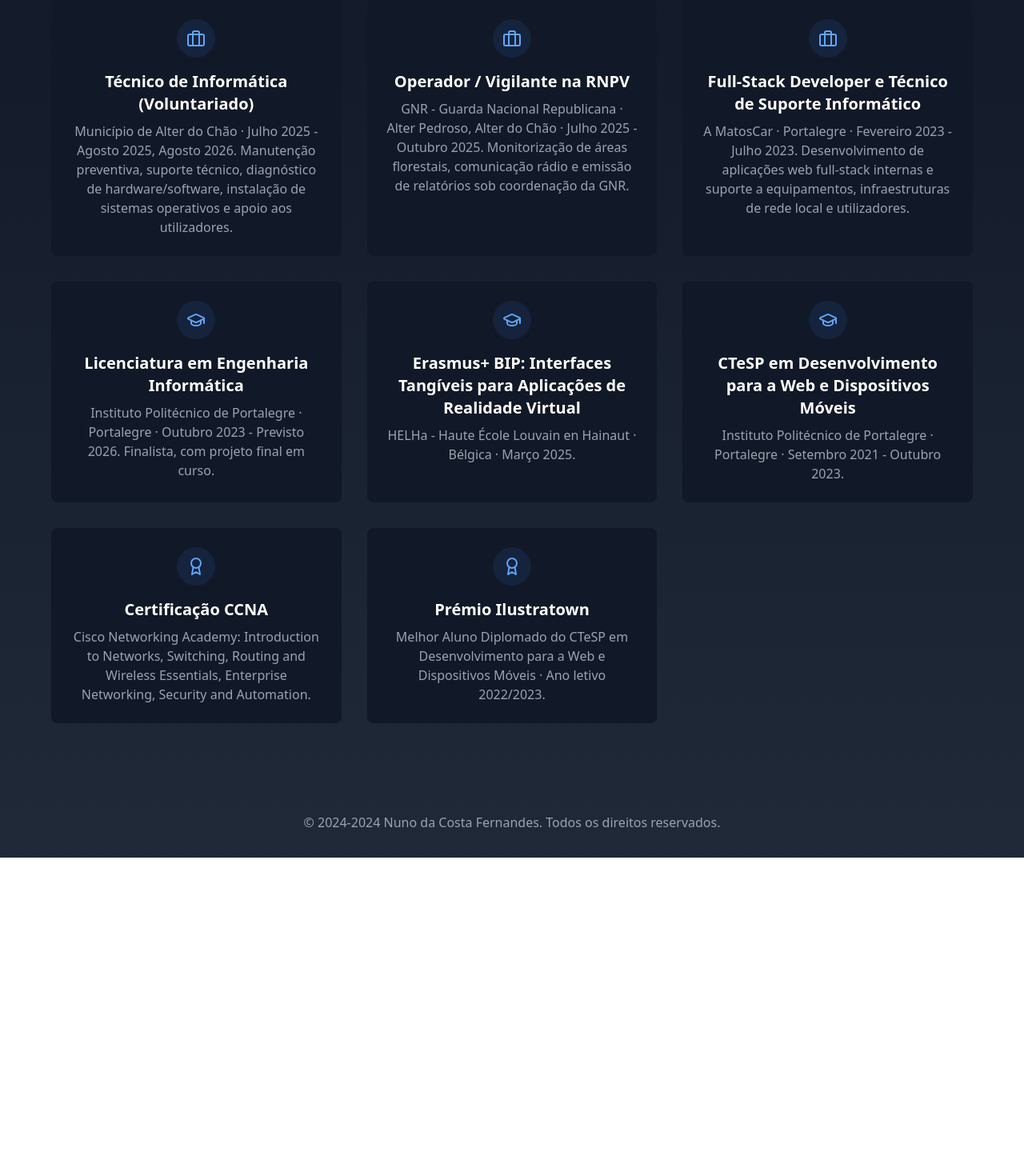
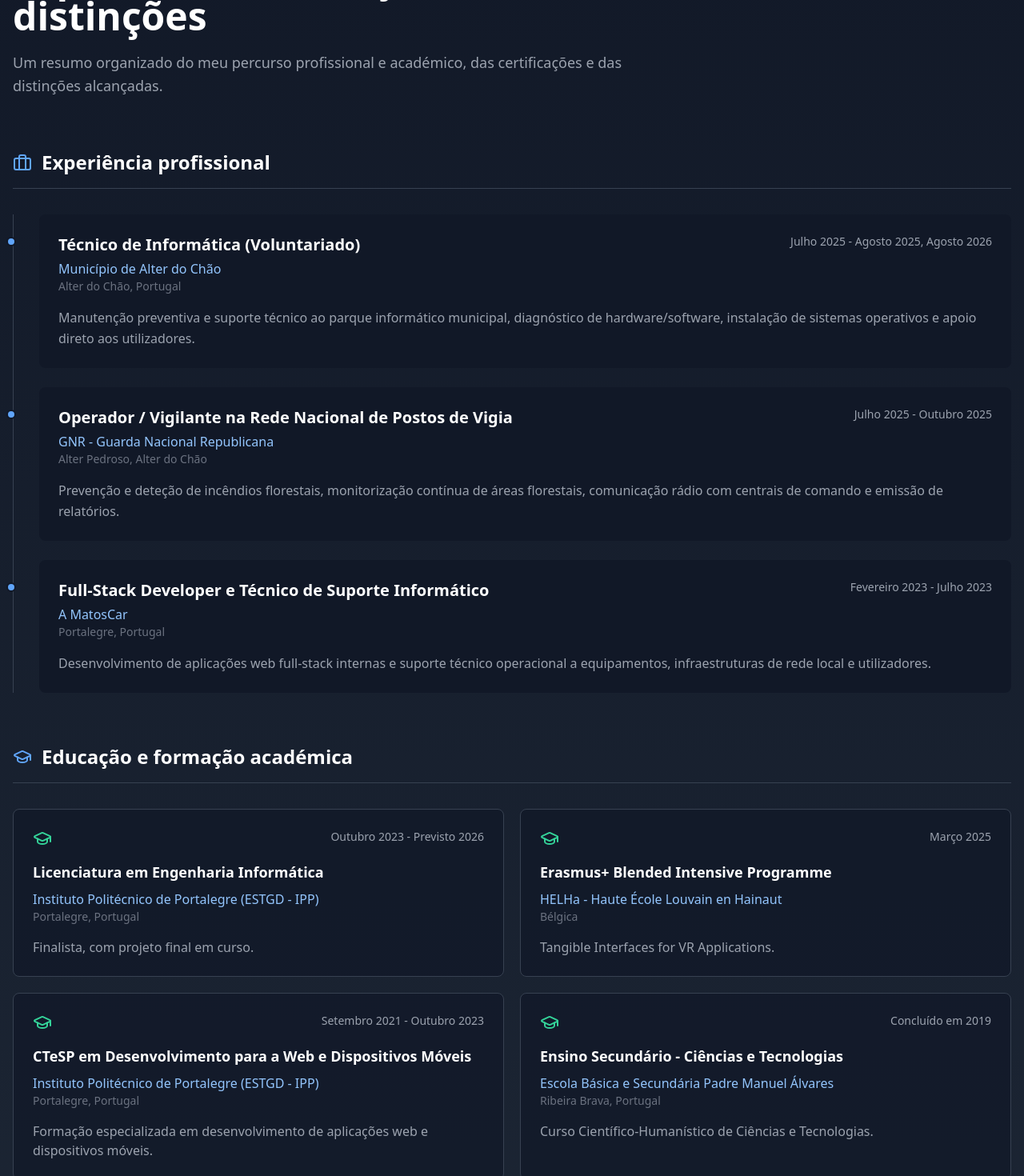
Before and after one commit to nunofernandes2000/Portfolio, a React (Vite) app: page /achievements in a window 1280 px wide. Shown: the part 220-1690 px from the top of the page at 80% size. Before the commit the page ends 1292 px from the top, so only its background shows below. Built offline with nearby package versions, Linux system fonts and the light colour scheme.

Commit message:
feat(achievements): structure professional and academic parcours

```diff
--- a/src/pages/Achievements.tsx
+++ b/src/pages/Achievements.tsx
@@ -1,58 +1,139 @@
-import { Award, Briefcase, GraduationCap } from 'lucide-react';
-import { Achievement } from '../components/Achievement';
+import { Award, Briefcase, GraduationCap, ShieldCheck, Trophy } from 'lucide-react';
 
-export function Achievements() {
-  const achievements = [
+const experience = [
   {
-      title: "Técnico de Informática (Voluntariado)",
-      description: "Município de Alter do Chão · Julho 2025 - Agosto 2025, Agosto 2026. Manutenção preventiva, suporte técnico, diagnóstico de hardware/software, instalação de sistemas operativos e apoio aos utilizadores.",
-      icon: <Briefcase className="w-6 h-6" />
+    role: 'Técnico de Informática (Voluntariado)',
+    organisation: 'Município de Alter do Chão',
+    place: 'Alter do Chão, Portugal',
+    period: 'Julho 2025 - Agosto 2025, Agosto 2026',
+    description: 'Manutenção preventiva e suporte técnico ao parque informático municipal, diagnóstico de hardware/software, instalação de sistemas operativos e apoio direto aos utilizadores.'
   },
   {
-      title: "Operador / Vigilante na RNPV",
-      description: "GNR - Guarda Nacional Republicana · Alter Pedroso, Alter do Chão · Julho 2025 - Outubro 2025. Monitorização de áreas florestais, comunicação rádio e emissão de relatórios sob coordenação da GNR.",
-      icon: <Briefcase className="w-6 h-6" />
+    role: 'Operador / Vigilante na Rede Nacional de Postos de Vigia',
+    organisation: 'GNR - Guarda Nacional Republicana',
+    place: 'Alter Pedroso, Alter do Chão',
+    period: 'Julho 2025 - Outubro 2025',
+    description: 'Prevenção e deteção de incêndios florestais, monitorização contínua de áreas florestais, comunicação rádio com centrais de comando e emissão de relatórios.'
   },
   {
-      title: "Full-Stack Developer e Técnico de Suporte Informático",
-      description: "A MatosCar · Portalegre · Fevereiro 2023 - Julho 2023. Desenvolvimento de aplicações web full-stack internas e suporte a equipamentos, infraestruturas de rede local e utilizadores.",
-      icon: <Briefcase className="w-6 h-6" />
-    },
-    {
-      title: "Licenciatura em Engenharia Informática",
-      description: "Instituto Politécnico de Portalegre · Portalegre · Outubro 2023 - Previsto 2026. Finalista, com projeto final em curso.",
-      icon: <GraduationCap className="w-6 h-6" />
-    },
-    {
-      title: "Erasmus+ BIP: Interfaces Tangíveis para Aplicações de Realidade Virtual",
-      description: "HELHa - Haute École Louvain en Hainaut · Bélgica · Março 2025.",
-      icon: <GraduationCap className="w-6 h-6" />
-    },
-    {
-      title: "CTeSP em Desenvolvimento para a Web e Dispositivos Móveis",
-      description: "Instituto Politécnico de Portalegre · Portalegre · Setembro 2021 - Outubro 2023.",
-      icon: <GraduationCap className="w-6 h-6" />
-    },
-    {
-      title: "Certificação CCNA",
-      description: "Cisco Networking Academy: Introduction to Networks, Switching, Routing and Wireless Essentials, Enterprise Networking, Security and Automation.",
-      icon: <Award className="w-6 h-6" />
-    },
-    {
-      title: "Prémio Ilustratown",
-      description: "Melhor Aluno Diplomado do CTeSP em Desenvolvimento para a Web e Dispositivos Móveis · Ano letivo 2022/2023.",
-      icon: <Award className="w-6 h-6" />
+    role: 'Full-Stack Developer e Técnico de Suporte Informático',
+    organisation: 'A MatosCar',
+    place: 'Portalegre, Portugal',
+    period: 'Fevereiro 2023 - Julho 2023',
+    description: 'Desenvolvimento de aplicações web full-stack internas e suporte técnico operacional a equipamentos, infraestruturas de rede local e utilizadores.'
   }
 ];
 
+const education = [
+  {
+    title: 'Licenciatura em Engenharia Informática',
+    institution: 'Instituto Politécnico de Portalegre (ESTGD - IPP)',
+    place: 'Portalegre, Portugal',
+    period: 'Outubro 2023 - Previsto 2026',
+    description: 'Finalista, com projeto final em curso.'
+  },
+  {
+    title: 'Erasmus+ Blended Intensive Programme',
+    institution: 'HELHa - Haute École Louvain en Hainaut',
+    place: 'Bélgica',
+    period: 'Março 2025',
+    description: 'Tangible Interfaces for VR Applications.'
+  },
+  {
+    title: 'CTeSP em Desenvolvimento para a Web e Dispositivos Móveis',
+    institution: 'Instituto Politécnico de Portalegre (ESTGD - IPP)',
+    place: 'Portalegre, Portugal',
+    period: 'Setembro 2021 - Outubro 2023',
+    description: 'Formação especializada em desenvolvimento de aplicações web e dispositivos móveis.'
+  },
+  {
+    title: 'Ensino Secundário - Ciências e Tecnologias',
+    institution: 'Escola Básica e Secundária Padre Manuel Álvares',
+    place: 'Ribeira Brava, Portugal',
+    period: 'Concluído em 2019',
+    description: 'Curso Científico-Humanístico de Ciências e Tecnologias.'
+  }
+];
+
+function SectionHeading({ icon, children }: { icon: React.ReactNode; children: React.ReactNode }) {
+  return (
+    <div className="mb-8 flex items-center gap-3 border-b border-gray-700 pb-4">
+      <span className="text-blue-400">{icon}</span>
+      <h2 className="text-2xl font-bold">{children}</h2>
+    </div>
+  );
+}
+
+export function Achievements() {
   return (
     <section className="py-20">
-      <div className="container mx-auto px-4">
-        <h2 className="text-3xl font-bold mb-12 text-center">Percurso profissional e académico</h2>
-        <div className="grid md:grid-cols-2 lg:grid-cols-3 gap-8 max-w-6xl mx-auto">
-          {achievements.map((achievement, index) => (
-            <Achievement key={index} {...achievement} />
+      <div className="container mx-auto max-w-6xl px-4">
+        <header className="mb-16 max-w-3xl">
+          <p className="mb-3 text-sm font-semibold uppercase tracking-widest text-blue-400">Percurso</p>
+          <h1 className="text-4xl font-bold md:text-5xl">Experiência, formação e distinções</h1>
+          <p className="mt-5 text-lg leading-relaxed text-gray-400">
+            Um resumo organizado do meu percurso profissional e académico, das certificações e das distinções alcançadas.
+          </p>
+        </header>
+
+        <div className="space-y-16">
+          <section>
+            <SectionHeading icon={<Briefcase className="h-6 w-6" />}>Experiência profissional</SectionHeading>
+            <div className="space-y-6 border-l border-gray-700 pl-6 md:pl-8">
+              {experience.map((item) => (
+                <article key={item.role} className="relative rounded-lg bg-gray-900 p-6">
+                  <span className="absolute -left-[33px] top-7 h-3 w-3 rounded-full border-2 border-gray-900 bg-blue-400 md:-left-[41px]" />
+                  <div className="flex flex-col gap-2 md:flex-row md:items-start md:justify-between">
+                    <div>
+                      <h3 className="text-xl font-bold text-white">{item.role}</h3>
+                      <p className="mt-1 font-medium text-blue-300">{item.organisation}</p>
+                      <p className="text-sm text-gray-500">{item.place}</p>
+                    </div>
+                    <p className="shrink-0 text-sm text-gray-400 md:text-right">{item.period}</p>
+                  </div>
+                  <p className="mt-4 leading-relaxed text-gray-400">{item.description}</p>
+                </article>
               ))}
+            </div>
+          </section>
+
+          <section>
+            <SectionHeading icon={<GraduationCap className="h-6 w-6" />}>Educação e formação académica</SectionHeading>
+            <div className="grid gap-5 md:grid-cols-2">
+              {education.map((item) => (
+                <article key={item.title} className="rounded-lg border border-gray-700 bg-gray-900/70 p-6">
+                  <div className="mb-4 flex items-start justify-between gap-4">
+                    <GraduationCap className="h-6 w-6 shrink-0 text-emerald-400" />
+                    <p className="text-right text-sm text-gray-400">{item.period}</p>
+                  </div>
+                  <h3 className="text-lg font-bold">{item.title}</h3>
+                  <p className="mt-2 font-medium text-blue-300">{item.institution}</p>
+                  <p className="text-sm text-gray-500">{item.place}</p>
+                  <p className="mt-4 text-gray-400">{item.description}</p>
+                </article>
+              ))}
+            </div>
+          </section>
+
+          <section>
+            <SectionHeading icon={<Award className="h-6 w-6" />}>Certificações e distinções</SectionHeading>
+            <div className="grid gap-5 md:grid-cols-2">
+              <article className="rounded-lg bg-gray-900 p-6">
+                <ShieldCheck className="mb-4 h-7 w-7 text-blue-400" />
+                <h3 className="text-xl font-bold">Cisco Networking Academy: CCNA</h3>
+                <p className="mt-3 leading-relaxed text-gray-400">Introduction to Networks, Switching, Routing and Wireless Essentials, Enterprise Networking, Security and Automation.</p>
+              </article>
+              <article className="rounded-lg bg-gray-900 p-6">
+                <Trophy className="mb-4 h-7 w-7 text-amber-400" />
+                <h3 className="text-xl font-bold">Prémio Ilustratown</h3>
+                <p className="mt-3 leading-relaxed text-gray-400">Melhor Aluno Diplomado do CTeSP em Desenvolvimento para a Web e Dispositivos Móveis, no ano letivo 2022/2023.</p>
+              </article>
+            </div>
+            <div className="mt-5 rounded-lg border border-gray-700 p-6">
+              <h3 className="text-lg font-bold">Formação complementar</h3>
+              <p className="mt-3 leading-relaxed text-gray-400">IA Generativa, Cyber Security Incident Response, Boas Práticas de Cibersegurança, Introdução à Blockchain, Técnicas de Desenvolvimento de Software, Princípios de Programação, Fundamentos de Programação e Masterclass YOLO e Visão Computacional (IPP).</p>
+            </div>
+          </section>
         </div>
       </div>
     </section>
```
Lines whose indentation alone changed are shown as unchanged.
